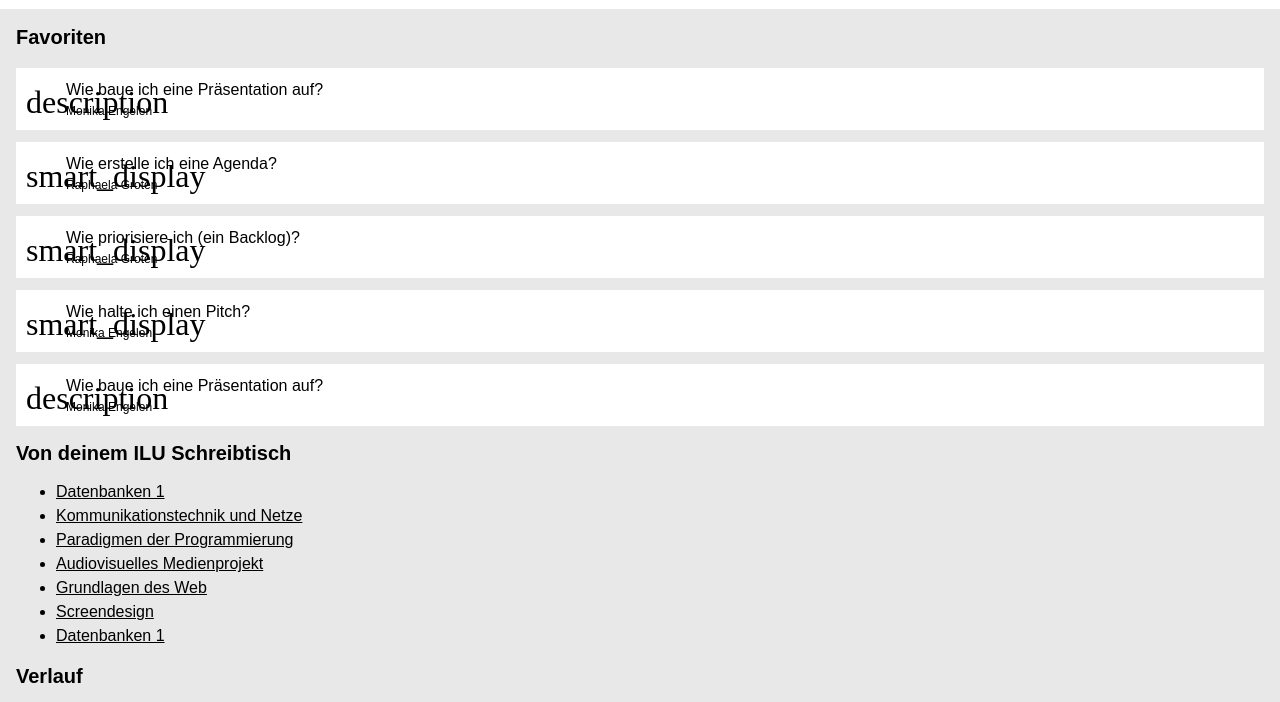
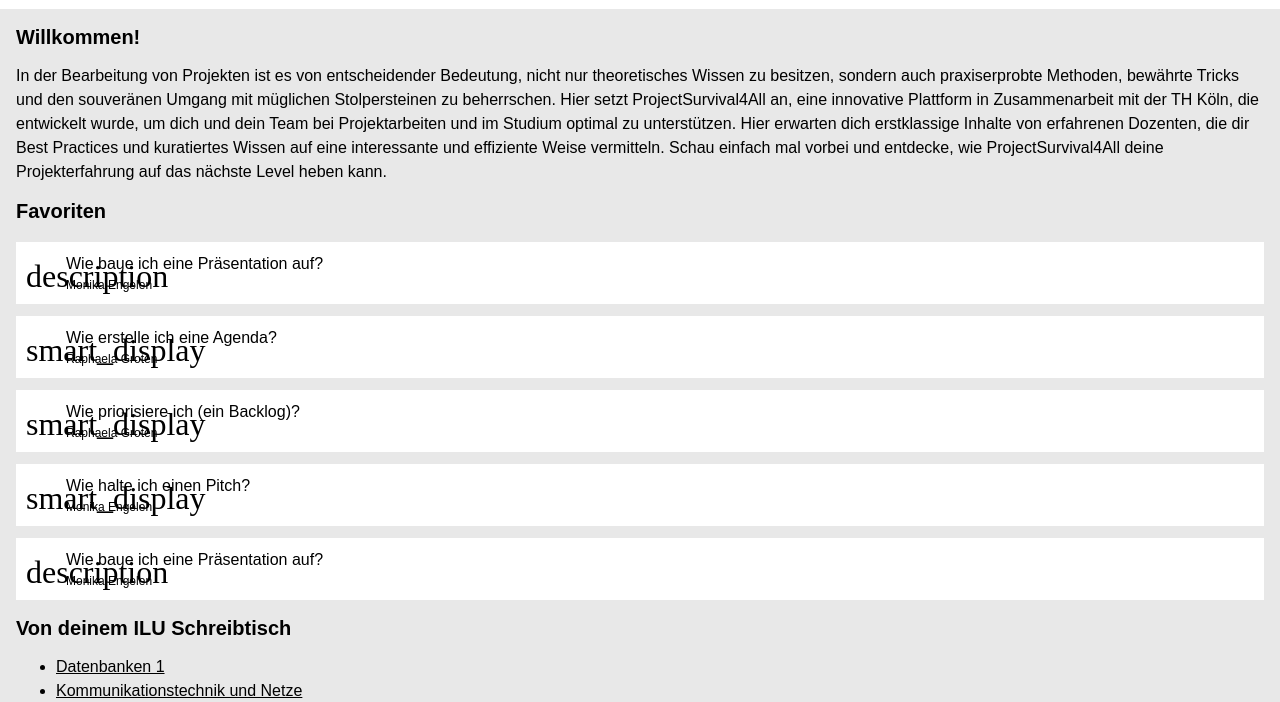
Before and after one commit to mi-classroom/fd-html-und-css-apepeoglu, a plain HTML site: page index.html in a window 1280 px wide. Shown: the part 81-783 px from the top of the page. Drawn offline with Linux system fonts and the light colour scheme; a web font is replaced by a local one.

Commit message:
Code validiert und gesäubert

```diff
--- a/assets/styles/icons.css
+++ b/assets/styles/icons.css
@@ -39,12 +39,6 @@
   vertical-align: bottom;
   white-space: nowrap;
   word-wrap: normal;
-  /*
-  content: "folder";
-  position: absolute;
-  top: 0;
-  left: var(--xs);
-  bottom: 0;*/
   font-size: var(--xxl);
   position: absolute;
 }
--- a/index.html
+++ b/index.html
@@ -23,7 +23,6 @@
         </header>
     </nav>
     <main>
-        <!-- This is a block comment
         <div class="welcome-banner">
             <h2>Willkommen!</h2>
             <p>In der Bearbeitung von Projekten ist es von entscheidender Bedeutung, nicht nur theoretisches Wissen zu
@@ -41,8 +40,9 @@
                 eine interessante und effiziente Weise vermitteln.
                 Schau einfach mal vorbei und entdecke, wie ProjectSurvival4All deine Projekterfahrung auf das nächste
                 Level
-                heben kann.</p>
-        </div>  -->
+                heben kann.
+            </p>
+        </div>
         <section>
             <h2>Favoriten</h2>
             <ul class="card-list">
```
Also changed, not shown: assets/styles/base.css (+0 -52 lines), assets/styles/components.css (+0 -62 lines).
